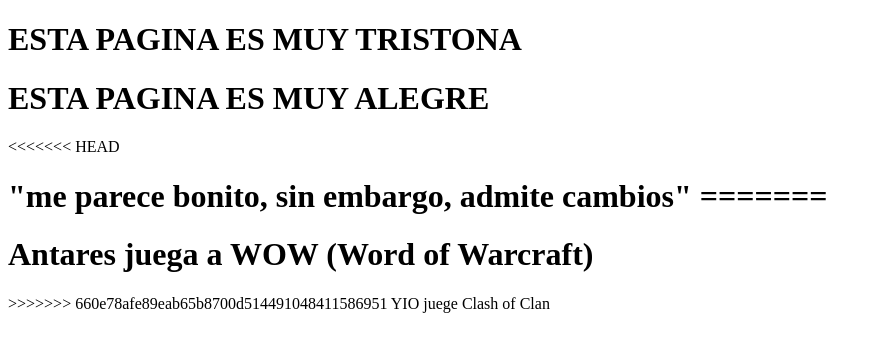
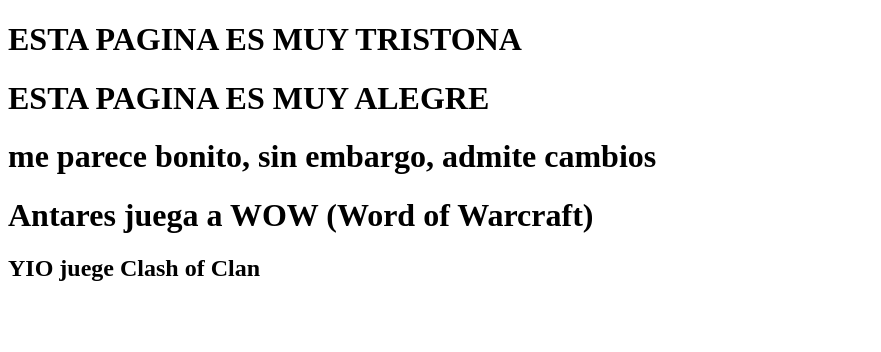
Before and after one commit to RogerdeLunel/ejercicio-practico-UF1893, a plain HTML site: page index.html in a window 1280 px wide. Shown: the whole page, without its empty margins (0-881 px from the left). Drawn offline with Linux system fonts and the light colour scheme.

```diff
--- a/index.html
+++ b/index.html
@@ -8,16 +8,8 @@
     <h1>ESTA PAGINA ES MUY ALEGRE</h1>
 </head>
 <body>
-<<<<<<< HEAD
-   <h1>  "me parece bonito, sin embargo, admite cambios"
-=======
-    <h1>Antares juega a WOW (Word of Warcraft)</h1>
->>>>>>> 660e78afe89eab65b8700d514491048411586951
+   <h1>me parece bonito, sin embargo, admite cambios</h1>
+   <h1>Antares juega a WOW (Word of Warcraft)</h1>
+   <h2>YIO juege Clash of Clan</h2>
 </body>
 </html>
-</head>
-<body
-    <<<<<<< HEAD
-    <h1>YIO juege Clash of Clan</h1>
-</body>
-</html>
```
